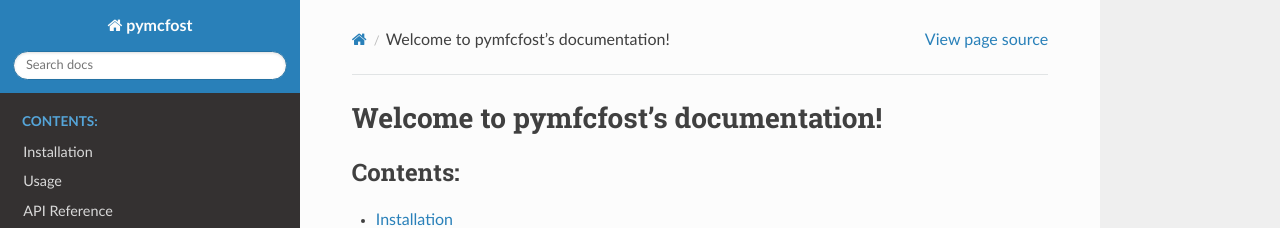
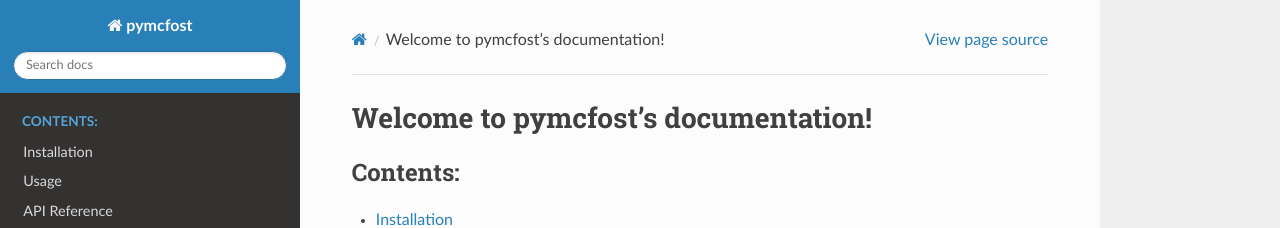
Before and after one commit to cpinte/pymcfost, a Sphinx documentation site: the page built from docs/index.rst, in a window 1280 px wide and 1214 px high. Shown: the top 228 px of the window. Built offline with Sphinx 7.4.7 and the Read the Docs theme 3.1.0, drawn with Linux system fonts in a browser that asks for light colours.

Commit message:
(docs) debug docs issues

```diff
--- a/docs/conf.py
+++ b/docs/conf.py
@@ -13,7 +13,6 @@
     'sphinx.ext.autodoc',
     'sphinx.ext.napoleon',
     'sphinx.ext.viewcode',
-    'sphinx_autodoc_typehints',
 ]
 
 templates_path = ['_templates']
@@ -21,7 +20,7 @@
 
 # -- Options for HTML output -------------------------------------------------
 html_theme = 'sphinx_rtd_theme'
-html_static_path = ['_static']
+html_static_path = []
 
 # -- Napoleon settings -----------------------------------------------------
 napoleon_google_docstring = True
--- a/docs/index.rst
+++ b/docs/index.rst
@@ -1,5 +1,5 @@
-Welcome to pymfcfost's documentation!
-======================================
+Welcome to pymcfost's documentation!
+=====================================
 
 .. toctree::
    :maxdepth: 2
--- a/docs/requirements.txt
+++ b/docs/requirements.txt
@@ -1,3 +1,2 @@
 sphinx
 sphinx-rtd-theme
-sphinx-autodoc-typehints
```
Also changed, not shown: docs/api.rst (+6 -6 lines), docs/usage.rst (+15 -15 lines).
